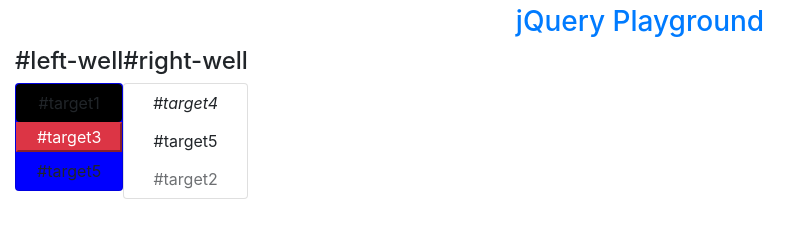
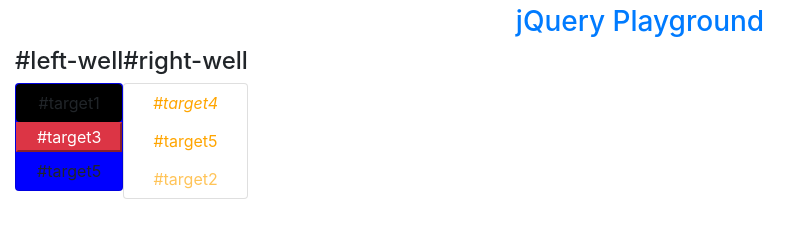
Before and after one commit to IamLAM/jQuery, a plain HTML site: page index.html in a window 1280 px wide. Shown: the part 51-288 px from the top of the page, without its empty margins (0-810 px from the left). Drawn offline with nearby package versions, Linux system fonts and the light colour scheme.

Commit message:
Accessing to children element

```diff
--- a/index.html
+++ b/index.html
@@ -27,6 +27,7 @@
             $("#target2").appendTo("#right-well");
             $("#target5").clone().appendTo("#left-well");
             $("#target1").parent().css("background-color", "blue");
+            $("#right-well").children().css("color", "orange");
 
 
 
```
